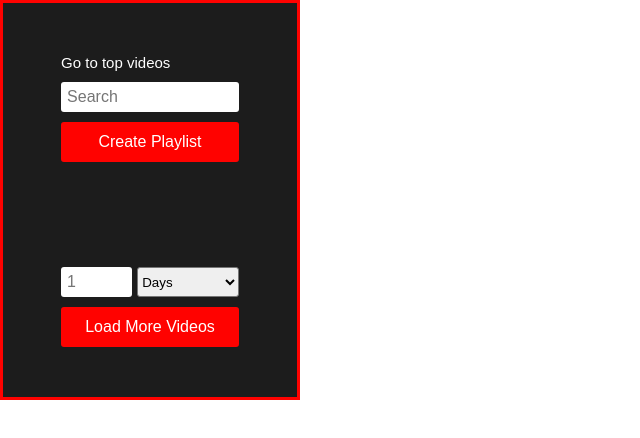
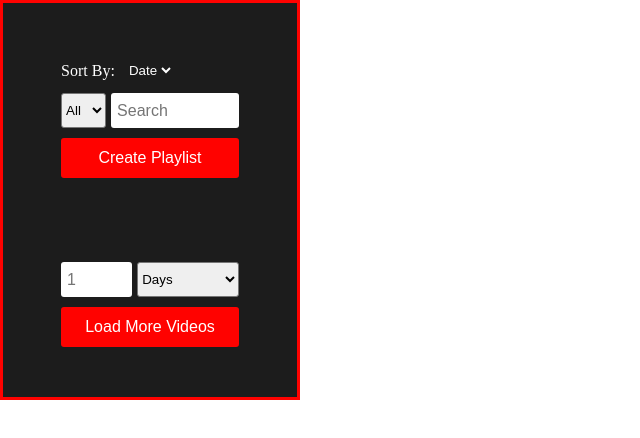
Before and after one commit to drsnails/create-youtube-playlist, a browser extension: page index.html in a window 1280 px wide. Shown: the whole page, without its empty margins (0-640 px from the left). Drawn offline with Linux system fonts and the light colour scheme.

Commit message:
merging combined fetures

```diff
--- a/css/style.css
+++ b/css/style.css
@@ -26,6 +26,7 @@ button {
 input,
 select {
     border-radius: 3px;
+    height: 35px;
 }
 
 .toggle-filterby-btn {
@@ -53,6 +54,41 @@ select {
     transition: 0.40s right cubic-bezier(0.19, 0.91, 0.18, 1.02);
 }
 
+.sort-by-container {
+    display: flex;
+    /* align-items: center; */
+    height: 35px;
+    margin-bottom: 5px;
+
+}
+.sort-by-container span {
+    font-size: 16px;
+    display: inline-block;
+    /* height: 35px; */
+    line-height: 35px;
+    margin-right: 10px;
+
+}
+
+select.sort-by {
+    width: min-content;
+    margin-bottom: 5px;
+    background: none;
+    color: white;
+    border: none;
+}
+
+select.sort-by:after {
+    content: '';
+    display: block;
+    width: 100%;
+    height: 2px;
+    background-color: white;
+    inset: 0;
+
+    top: 100%;
+}
+
 .toggle-filterby-btn:hover:after {
     right: -3%;
 }
@@ -69,7 +105,7 @@ input {
     border: none;
 }
 
-:is(input, select):focus {
+:is(input, select):not(.sort-by):focus {
     box-shadow: 0px 0px 5px 3px #ff0200;
 }
 
@@ -97,6 +133,19 @@ input {
     /* justify-content: center; */
     text-align: center;
     gap: 5px;
+}
+
+.main-inputs{
+    display: flex;
+    gap: 5px;
+}
+
+.main-inputs input[name=search-term] {
+    flex-grow: 1;
+}
+
+.main-inputs select.num-of-vids {
+    max-width: 30%;
 }
 
 .load-videos select {
--- a/index.html
+++ b/index.html
@@ -13,9 +13,28 @@
     <div class="main">
 
         <div class="create-playlist">
-            <button class="toggle-filterby-btn">Go to <span>top videos</span></button>
+            <section class="sort-by-container">
+                <span>Sort By: </span>
+                <select name="sortBy" class="sort-by" >
+                    <option value="date">Date</option>
+                    <option value="top">Top</option>
+                </select>
+            </section>
             <section class="key-search-container">
-                <input type="text" name="search-term" id="" placeholder="Search">
+                <section class="main-inputs">
+
+                    <!-- <input type="number" min="10" name="num-of-vids" value="10"> -->
+                    <select class="num-of-vids" >
+                        <option value="">All</option>
+                        <option value="10">10</option>
+                        <option value="20">20</option>
+                        <option value="50">50</option>
+                        <option value="100">100</option>
+                        <option value="150">150</option>
+                    </select>
+
+                    <input type="text" name="search-term"  placeholder="Search">
+                </section>
                 <button class="add-to-q btn">
                     <span>Create Playlist</span>
                     <img class="hide" src="./img/oval.svg" alt="">
--- a/main.js
+++ b/main.js
@@ -14,7 +14,7 @@ function toggleFilterBy(filterByTerm, currTermIdx) {
 
 
 
-function addToQueue(filterBy, topVideosCount, ...terms) {
+function addToQueue(sortBy, videosCount, ...terms) {
     var elPlayListContainer = document.querySelector('#player-container')
     if (elPlayListContainer?.children.length) return
     try {
@@ -61,20 +61,19 @@ function addToQueue(filterBy, topVideosCount, ...terms) {
 
         let els = document.querySelectorAll("#items > ytd-grid-video-renderer")
         els = Array.from(els).slice(0, 200)
-        if (filterBy === 'top') {
-            if (typeof topVideosCount !== 'number' || !topVideosCount) topVideosCount = 10
+        if (!videosCount) videosCount = 200
+        console.log('videosCount:', videosCount)
+        if (sortBy === 'top') {
             sortByViews(els)
-            els = els.slice(0, topVideosCount)
-        } else {
+        } else if (sortBy === 'date') {
             els = els.reverse()
         }
-
+        let foundVideosCount = 0
         els.forEach(el => {
             const title = el.querySelector('#details #meta #video-title').innerText
-            if (filterBy === 'key') {
-                const isIncludes = terms.some(term => isSearchKeyInclude(title, term))
-                if (!isIncludes) return
-            }
+            const isIncludes = terms.some(term => isSearchKeyInclude(title, term))
+            if (!isIncludes || foundVideosCount === videosCount) return
+            foundVideosCount++
             const mouseenterEvent = new Event('mouseenter');
             el.dispatchEvent(mouseenterEvent);
             var elAddToQueue = el.querySelector('#hover-overlays > ytd-thumbnail-overlay-toggle-button-renderer:nth-child(2) #icon')
--- a/popup.js
+++ b/popup.js
@@ -10,15 +10,16 @@ let gElLoadVideosBtn
 let gElStopBtn
 let gTopVideosBtn
 let gTopVideosContainer
-let gElToggleFilterByBtn
+// let gElToggleFilterByBtn
 let gIsRunning = false
+// let gIsAll = true
 // let gFilterByTerm = 'key'
 
 function onInit() {
     gElAddToQBtn = document.querySelector('.add-to-q')
     gElLoadVideosBtn = document.querySelector('.load-videos-btn')
     gElStopBtn = document.querySelector('.stop-btn')
-    gElToggleFilterByBtn = document.querySelector('.toggle-filterby-btn')
+    // gElToggleFilterByBtn = document.querySelector('.toggle-filterby-btn')
     gTopVideosBtn = document.querySelector('.top-videos-btn')
     gTopVideosContainer = document.querySelector('.top-videos-container')
     addEventListeners()
@@ -41,10 +42,38 @@ function shakeBtn() {
 }
 
 
+/*TEST START*/
+
 async function onAddToQueue({ target }) {
     let [tab] = await chrome.tabs.query({ active: true, currentWindow: true });
     const elTermInput = document.querySelector('[name="search-term"]')
-    let topVideosCount = +document.querySelector('.top-videos-container input').value
+    // let topVideosCount = +document.querySelector('.top-videos-container input').value
+    let topVideosCount = +document.querySelector('select.num-of-vids').value
+    let sortBy = document.querySelector('select.sort-by').value
+    console.log('sortBy:', sortBy)
+
+    const term = elTermInput.value
+    let terms = term.split(',').map(term => term.trim())
+    chrome.scripting.executeScript({
+        target: { tabId: tab.id },
+        function: addToQueue,
+        args: [sortBy,topVideosCount, ...terms]
+    });
+}
+
+/*TEST END*/
+
+
+
+/*ORIGINAL START*/
+
+/*
+async function onAddToQueue({ target }) {
+    let [tab] = await chrome.tabs.query({ active: true, currentWindow: true });
+    const elTermInput = document.querySelector('[name="search-term"]')
+    // let topVideosCount = +document.querySelector('.top-videos-container input').value
+    let topVideosCount = +document.querySelector('select.num-of-vids').value
+    console.log('onAddToQueue -> topVideosCount', topVideosCount)
 
     const term = elTermInput.value
     let filterBy = gTerms[gCurrTermIdx]
@@ -56,6 +85,9 @@ async function onAddToQueue({ target }) {
         args: [filterBy,topVideosCount, ...terms]
     });
 }
+*/
+
+/*ORIGINAL END*/
 
 async function onToggleLoadVideos(ev) {
     try {
@@ -84,7 +116,6 @@ async function onToggleLoadVideos(ev) {
 async function onToggleFilterBy() {
     try {
         let [tab] = await chrome.tabs.query({ active: true, currentWindow: true });
-        let currTerm = gTerms[gCurrTermIdx]
         // let nextTermIdx = gTerms.findIndex(term => term === gTerms[gCurrTermIdx]) + 1
         gCurrTermIdx = getNextTermIdx()
         changeToggleFilterTermTxt()
@@ -120,7 +151,7 @@ function addEventListeners() {
     gElAddToQBtn.addEventListener('click', onAddToQueue);
     gTopVideosBtn.addEventListener('click', onAddToQueue);
     gElLoadVideosBtn.addEventListener('click', onToggleLoadVideos);
-    gElToggleFilterByBtn.addEventListener('click', onToggleFilterBy);
+    // gElToggleFilterByBtn.addEventListener('click', onToggleFilterBy);
 }
 
 function changeStopBtnTxt(isRunning) {
```
